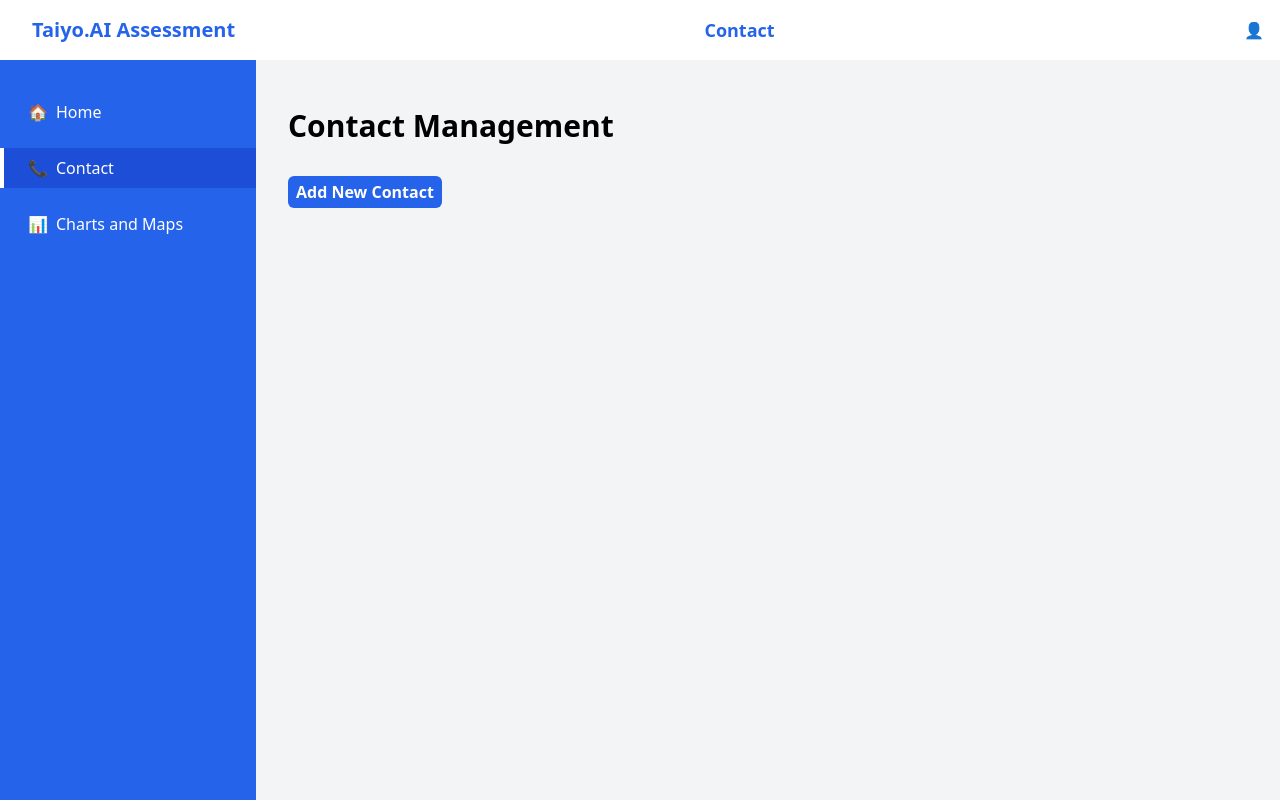
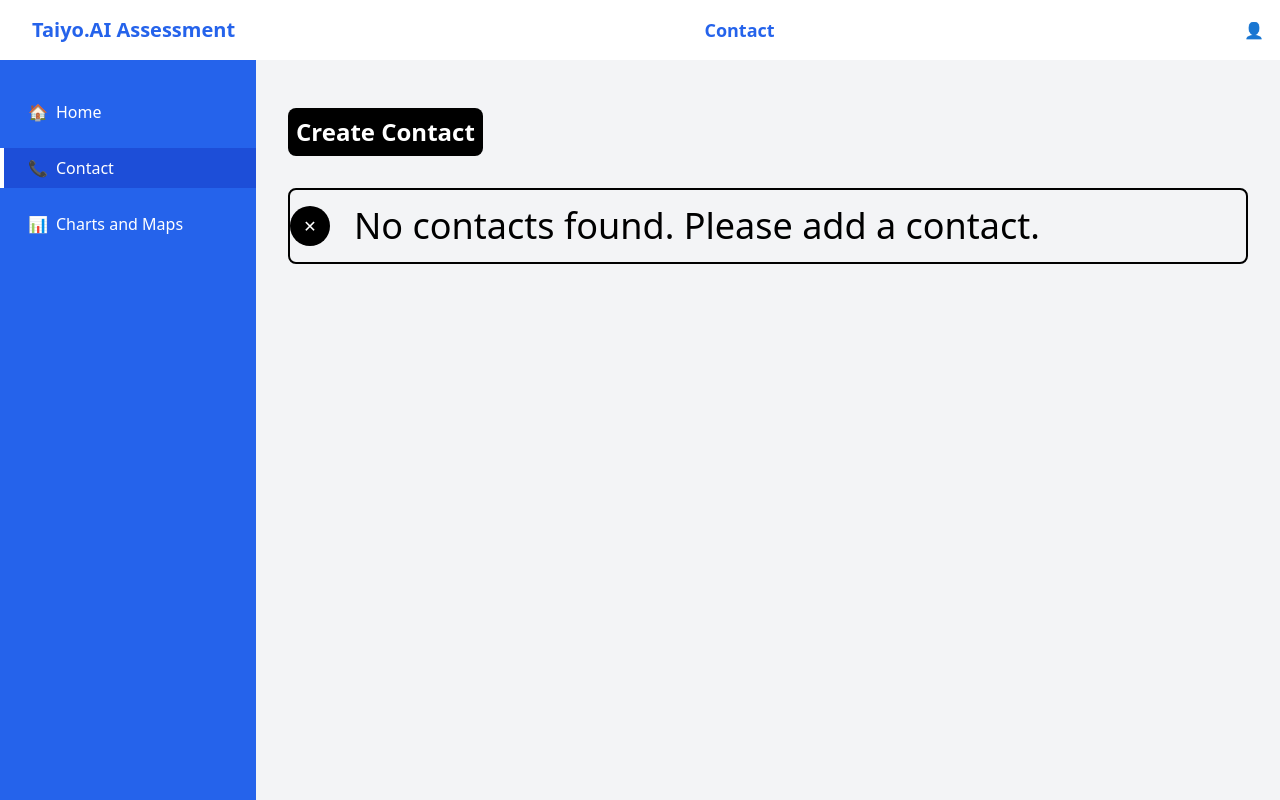
Before and after one commit to kabeerx9/taiyo-assessment, a React (Create React App) app: page /contact in a window 1280 px wide. Built offline with nearby package versions, Linux system fonts and the light colour scheme.

Commit message:
Contact Page -> Small UI Changes

```diff
--- a/src/_components/contact.tsx
+++ b/src/_components/contact.tsx
@@ -1,4 +1,4 @@
-import React, { useState } from 'react';
+import { useState } from 'react';
 import { useAppDispatch, useAppSelector } from '../hooks';
 import {
 	addContact,
@@ -6,13 +6,13 @@ import {
 	removeContact,
 	updateContact,
 } from '../store/slices/contact-slice';
-import Button from '../components/ui/button';
 import ContactCard from './contacts/contact-card';
 import ContactForm from './contacts/contact-form';
 
 const ContactPage = () => {
 	const dispatch = useAppDispatch();
 	const contacts = useAppSelector((state) => state.contact.contacts);
+
 	const [showAddForm, setShowAddForm] = useState(false);
 	const [editingContact, setEditingContact] = useState<ContactType | null>(
 		null
@@ -34,11 +34,12 @@ const ContactPage = () => {
 
 	return (
 		<div className="container mx-auto px-4 py-8">
-			<h1 className="text-3xl font-bold mb-8">Contact Management</h1>
-			<div className="mb-8">
-				<Button onClick={() => setShowAddForm(!showAddForm)}>
-					{showAddForm ? 'Cancel' : 'Add New Contact'}
-				</Button>
+			<div className="mb-8 ">
+				<button
+					className="p-2 bg-black text-white text-2xl font-semibold rounded-lg"
+					onClick={() => setShowAddForm(!showAddForm)}>
+					{showAddForm ? 'Cancel' : 'Create Contact'}
+				</button>
 			</div>
 			{showAddForm && (
 				<div className="mb-8 bg-white p-6 rounded-lg shadow-md">
@@ -69,6 +70,16 @@ const ContactPage = () => {
 					/>
 				))}
 			</div>
+			{contacts.length === 0 && (
+				<div className="flex gap-2 items-center border-2 border-black rounded-lg ">
+					<div className="bg-black text-white p-4 rounded-full w-10 h-10 flex items-center justify-center">
+						✕
+					</div>
+					<div className="flex-grow text-2xl p-4 lg:text-4xl ">
+						No contacts found. Please add a contact.
+					</div>
+				</div>
+			)}
 		</div>
 	);
 };
--- a/src/_components/contacts/contact-form.tsx
+++ b/src/_components/contacts/contact-form.tsx
@@ -5,7 +5,7 @@ import { ContactType } from '../../store/slices/contact-slice';
 interface ContactFormProps {
 	onSubmit: (contact: ContactType) => void;
 	onCancel: () => void;
-	initialValues?: ContactType;
+	initialValues?: ContactType | null;
 }
 
 const ContactForm: React.FC<ContactFormProps> = ({
@@ -49,7 +49,10 @@ const ContactForm: React.FC<ContactFormProps> = ({
 	};
 
 	return (
-		<form onSubmit={handleSubmit} className="space-y-4">
+		<form
+			onSubmit={handleSubmit}
+			className="space-y-6 p-6 bg-white rounded-lg shadow-md">
+			<div className="grid grid-cols-1 gap-4">
 				<div>
 					<label
 						htmlFor="firstName"
@@ -63,7 +66,7 @@ const ContactForm: React.FC<ContactFormProps> = ({
 						value={formData.firstName}
 						onChange={handleChange}
 						required
-					className="mt-1 py-2 block w-full rounded-md border-gray-300 shadow-sm focus:border-indigo-300 focus:ring focus:ring-indigo-200 focus:ring-opacity-50"
+						className="mt-1 py-2 px-3 block w-full rounded-md border border-gray-300 shadow-sm focus:border-indigo-500 focus:ring-indigo-500"
 					/>
 				</div>
 				<div>
@@ -79,7 +82,7 @@ const ContactForm: React.FC<ContactFormProps> = ({
 						value={formData.lastName}
 						onChange={handleChange}
 						required
-					className="mt-1 py-2 block w-full rounded-md border-gray-300 shadow-sm focus:border-indigo-300 focus:ring focus:ring-indigo-200 focus:ring-opacity-50"
+						className="mt-1 py-2 px-3 block w-full rounded-md border border-gray-300 shadow-sm focus:border-indigo-500 focus:ring-indigo-500"
 					/>
 				</div>
 				<div>
@@ -93,8 +96,8 @@ const ContactForm: React.FC<ContactFormProps> = ({
 						name="details"
 						value={formData.details}
 						onChange={handleChange}
-					rows={3}
-					className="mt-1 block w-full outline-double rounded-md border-gray-300 shadow-sm focus:border-indigo-800 focus:ring focus:ring-indigo-200 focus:ring-opacity-50"
+						rows={4}
+						className="mt-1 py-2 px-3 block w-full rounded-md border border-gray-300 shadow-sm focus:border-indigo-500 focus:ring-indigo-500"
 					/>
 				</div>
 				<div>
@@ -108,16 +111,19 @@ const ContactForm: React.FC<ContactFormProps> = ({
 						name="status"
 						value={formData.status}
 						onChange={handleChange}
-					className="mt-1 py-2 block w-full rounded-md border-gray-300 shadow-sm focus:border-indigo-300 focus:ring focus:ring-indigo-200 focus:ring-opacity-50">
+						className="mt-1 py-2 px-3 block w-full rounded-md border border-gray-300 shadow-sm focus:border-indigo-500 focus:ring-indigo-500">
 						<option value="active">Active</option>
 						<option value="inactive">Inactive</option>
 					</select>
 				</div>
-			<div className="flex justify-end space-x-2">
+			</div>
+			<div className="flex justify-end mt-6 space-x-4">
 				<Button type="button" onClick={onCancel} variant="secondary">
 					Cancel
 				</Button>
-				<Button type="submit">Submit</Button>
+				<Button type="submit" variant="primary">
+					Submit
+				</Button>
 			</div>
 		</form>
 	);
```
Lines whose indentation alone changed are shown as unchanged.
